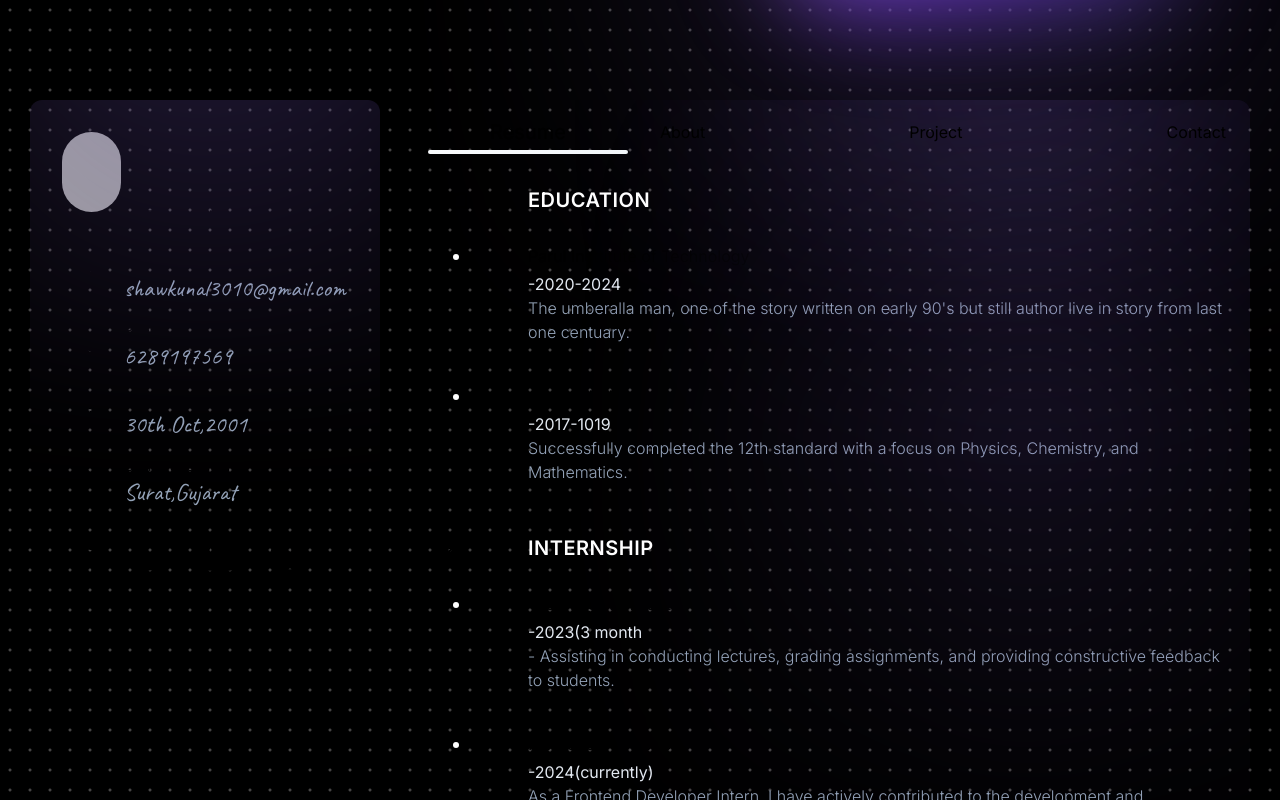
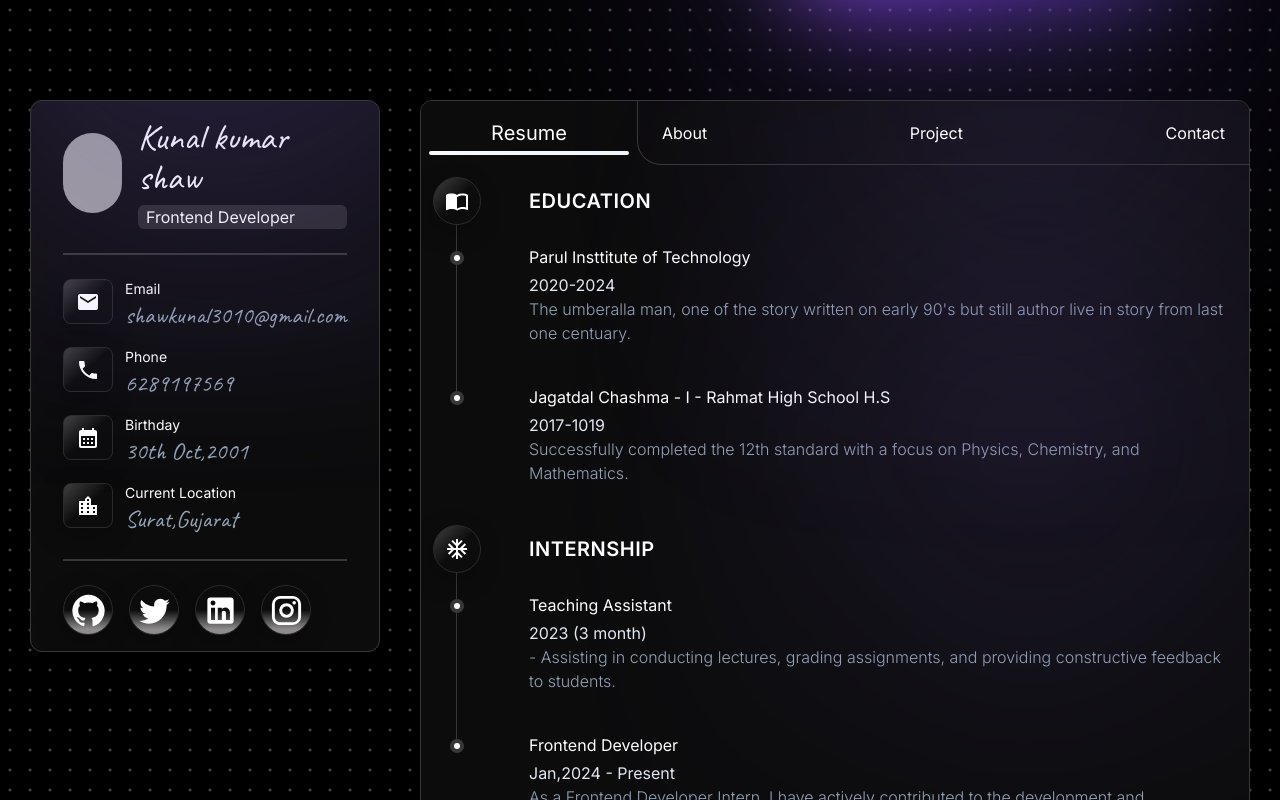
Before and after one commit to shaw-kunal/next-type-portfolio, a Next.js app: page /resume in a window 1280 px wide. Shown: the top 800 px of the page. Built offline with nearby package versions, Linux system fonts and the light colour scheme; grey boxes are pictures that could not be loaded.

Commit message:
fix: font-color issue

```diff
--- a/src/app/globals.css
+++ b/src/app/globals.css
@@ -26,7 +26,7 @@
 
 }
 
-@media (prefers-color-scheme: dark) {
+
   :root {
     --foreground-rgb: 255, 255, 255;
     --background-start-rgb: 0, 0, 0;
@@ -356,4 +356,3 @@
     }
 
   }
-}
--- a/src/app/resume/page.tsx
+++ b/src/app/resume/page.tsx
@@ -35,12 +35,12 @@ const timeline_education:timeline[] = [
 const timeline_internship:timeline[]=[
   {
     title: 'Teaching Assistant',
-    time:'2023(3 month',
+    time:'2023 (3 month)',
     desc: ` - Assisting in conducting lectures, grading assignments, and providing constructive feedback to students.`,
   },
   {
     title: 'Frontend Developer',
-    time:'2024(currently)',
+    time:'Jan,2024 - Present',
     desc: `As a Frontend Developer Intern, I have actively contributed to the development and enhancement of web applications, ensuring they are user-friendly and visually appealing.`,
   }
 ]
@@ -194,7 +194,7 @@ const TimeLine = ({ title, icon, timelinear }: TimeLinePropsType) => {
           timelinear.map((timeline, i) => (
             <li key={i} className="relative ml-16 md:ml-24 mb-10 timeline-item after:-left-[40px] md:after:-left-[75px] before:-left-[38px] md:before:-left-[73px]">
               <h2 className="mb-1">{timeline.title}</h2>
-              <span className="mb-1 text-slate-200">-{timeline.time}</span>
+              <span className="mb-1 text-slate-200">{timeline.time}</span>
               <p className="font-light line-clamp-0 text-slate-400 text-base">{timeline.desc}</p>
             </li>
           ))
```
